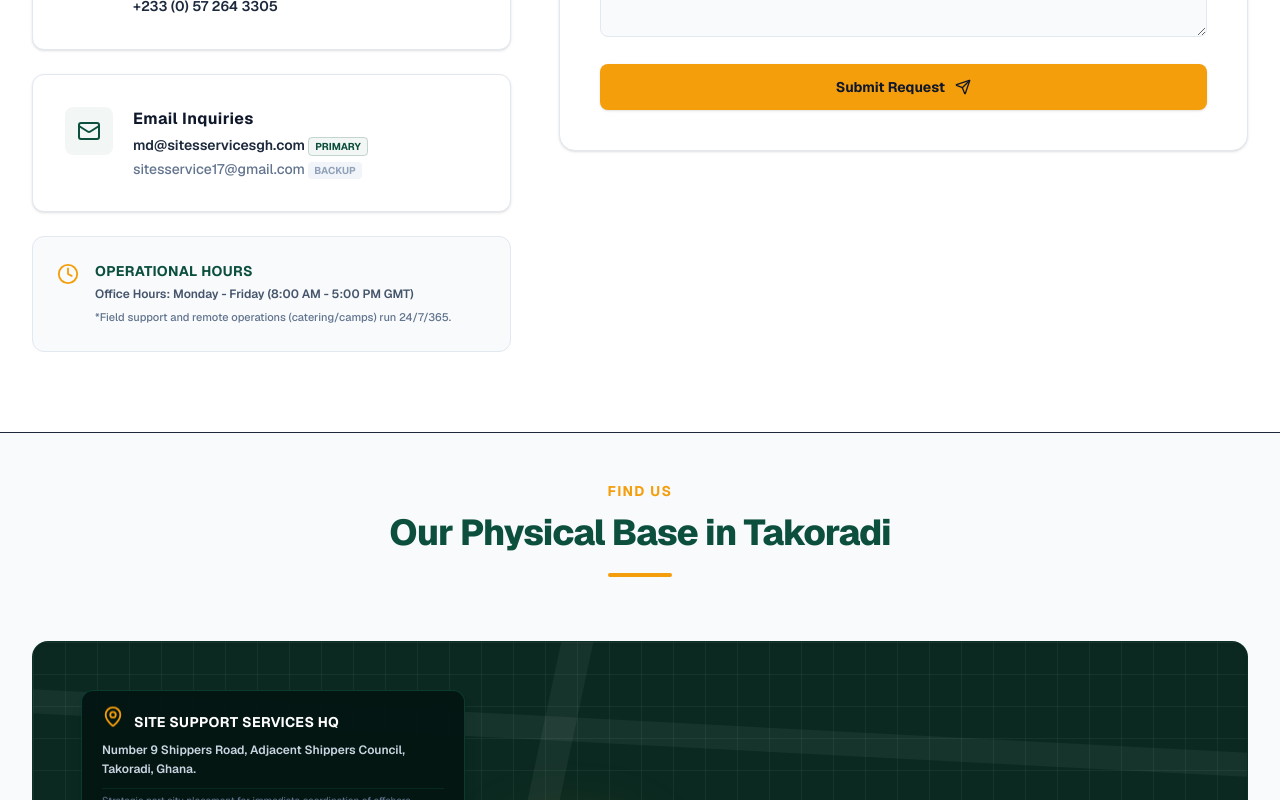
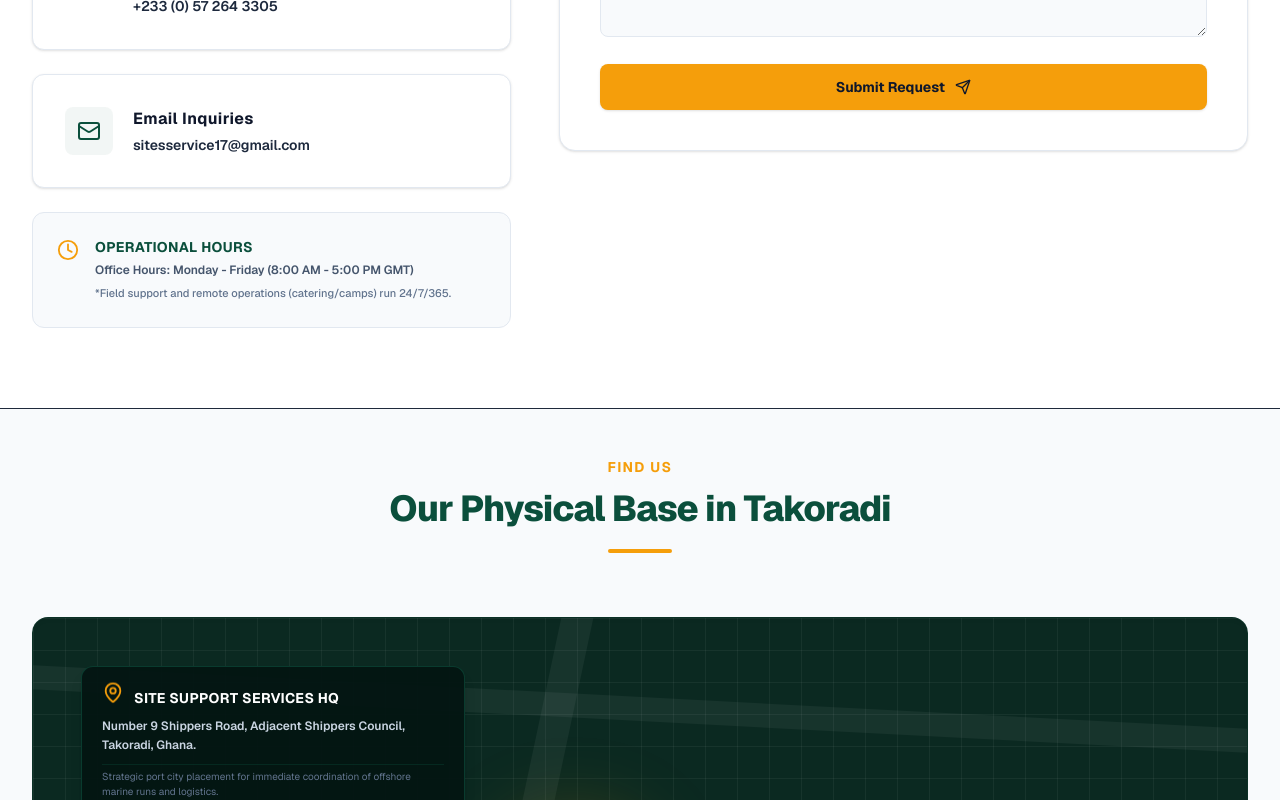
Before and after one commit to WesleyConsults/site-support-services-ltd, a Next.js app: page /contact in a window 1280 px wide. Shown: the part 900-1700 px from the top of the page. Built offline with nearby package versions, Linux system fonts and the light colour scheme.

Commit message:
chore: remove inactive email address md@sitesservicesgh.com

```diff
--- a/app/contact/page.js
+++ b/app/contact/page.js
@@ -270,19 +270,16 @@ export default function Contact() {
 
               {/* Emails */}
               <ContactCard iconName="Mail" title="Email Inquiries" index={2}>
-                <div className="space-y-1">
-                  <a
-                    href={`mailto:${companyInfo.emails[0].address}`}
-                    className="block font-semibold text-slate-800 hover:text-accent transition-all-300 text-xs sm:text-sm break-all"
-                  >
-                    {companyInfo.emails[0].address} <span className="text-[10px] text-primary bg-primary/5 border border-primary/20 px-1.5 py-0.5 rounded font-bold uppercase">Primary</span>
-                  </a>
-                  <a
-                    href={`mailto:${companyInfo.emails[1].address}`}
-                    className="block text-slate-500 hover:text-accent transition-all-300 text-xs sm:text-sm break-all"
-                  >
-                    {companyInfo.emails[1].address} <span className="text-[10px] text-slate-400 bg-slate-100 px-1.5 py-0.5 rounded font-bold uppercase">Backup</span>
-                  </a>
+                <div className="space-y-1.5">
+                  {companyInfo.emails.map((email) => (
+                    <a
+                      key={email.address}
+                      href={`mailto:${email.address}`}
+                      className="block font-semibold text-slate-800 hover:text-accent transition-all-300 text-xs sm:text-sm break-all"
+                    >
+                      {email.address}
+                    </a>
+                  ))}
                 </div>
               </ContactCard>
 
--- a/data/siteContent.js
+++ b/data/siteContent.js
@@ -9,8 +9,7 @@ export const companyInfo = {
     { label: "Secondary Phone", value: "+233 (0) 57 264 3305", link: "+233572643305" }
   ],
   emails: [
-    { label: "Primary Contact", address: "md@sitesservicesgh.com" },
-    { label: "Backup Contact", address: "sitesservice17@gmail.com" }
+    { label: "Primary Contact", address: "sitesservice17@gmail.com" }
   ],
   location: "Number 9 Shippers Road, Adjacent Shippers Council, Takoradi, Ghana",
   postalAddress: "P.O. Box 634, Takoradi, Ghana",
```
